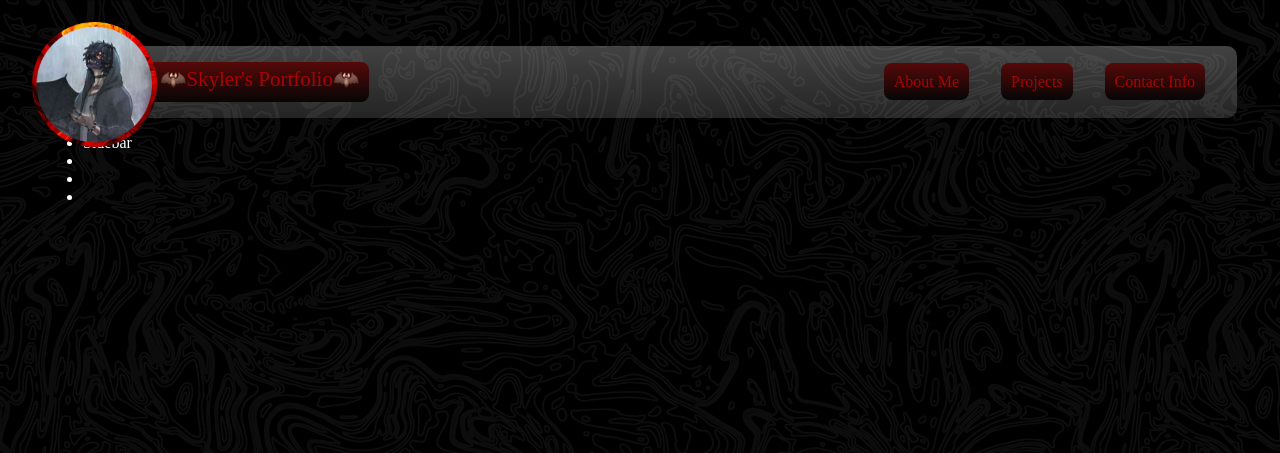
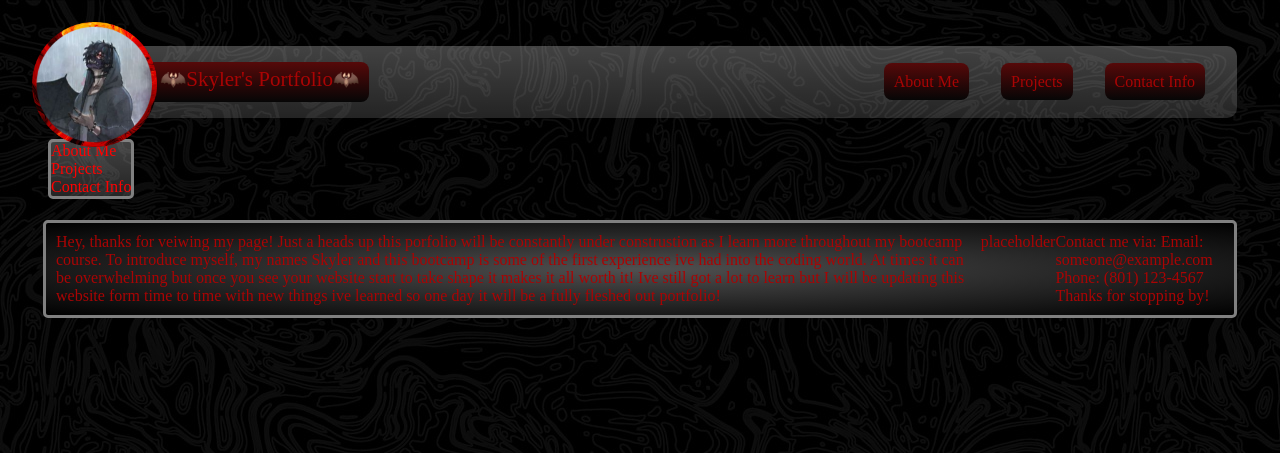
Before and after one commit to Ricochet227/Portfolio, a plain HTML site: page index.html in a window 1280 px wide. Drawn offline with Linux system fonts and the light colour scheme.

Commit message:
Added Content Boxes
Added boxes to house the content in the html

```diff
--- a/Assets/style.css
+++ b/Assets/style.css
@@ -58,6 +58,38 @@
     background: linear-gradient(to top, #060606, #560909);
 }
 
-.port-body{
-    color: white;
+.content{
+    display: flex;
+    list-style-type: none;
 }
+
+.sidebar{
+    margin: 5px 5px;
+
+    color: red;
+    list-style-type: none;
+    background:linear-gradient(#ffffff42,#ffffff24);
+    border-style: solid;
+    border-width: 3px;
+    border-color:grey;
+    border-radius: 5px;
+}
+
+.sidebar-item{
+    list-style-type: none;
+}
+
+.body{
+    display: flex;
+    border-style: solid;
+    border-color:grey;
+    border-radius: 5px;
+    color: #a90404;
+    padding: 10px;
+    background: radial-gradient(#505050,#010101);
+    list-style-type: none;
+}
+
+.body-item{
+    display: flex;
+}
--- a/index.html
+++ b/index.html
@@ -6,7 +6,7 @@
     <title>🦇Skyler's Portfolio🦇</title>
 </head>
 
-<body>
+<body class="doc">
     <img src="./Assets/RedPFP.png" class="PFP">
         <navbar>
             <ul class="nav-list">
@@ -18,17 +18,23 @@
         </navbar>
     </header>
 
-    <main>
-        <body>
-            <ul class="port-body">
-                <li class="port-item">Sidebar</li>
-                <li class="port-item"><a href="https://ricochet227.github.io/ChallangeRepo1/"></a></li>
-                <li class="port-item"></li>
-                <li class="port-item"></li>
-            </ul>
-        </body>
-    </main>
+<main class="content">
+        <sidebar class="sidebar">
+                <li class="sidebar-item">About Me</li>
 
+                <li class="sidebar-item">Projects</li>
+
+                <li class="sidebar-item">Contact Info</li>
+        </sidebar>
+
+</main>
+    <body>
+        <ul class="body">
+            <li class="body-item">Hey, thanks for veiwing my page! Just a heads up this porfolio will be constantly under construstion as I learn more throughout my bootcamp course. To introduce myself, my names Skyler and this bootcamp is some of the first experience ive had into the coding world. At times it can be overwhelming but once you see your website start to take shape it makes it all worth it! Ive still got a lot to learn but I will be updating this website form time to time with new things ive learned so one day it will be a fully fleshed out portfolio! </li>
+            <li class="body-item">placeholder</li>
+            <li class="body-item">Contact me via: Email: someone@example.com Phone: (801) 123-4567 Thanks for stopping by!</li>
+        </ul>
+    </body>
 </body>
 
 </html>
```
